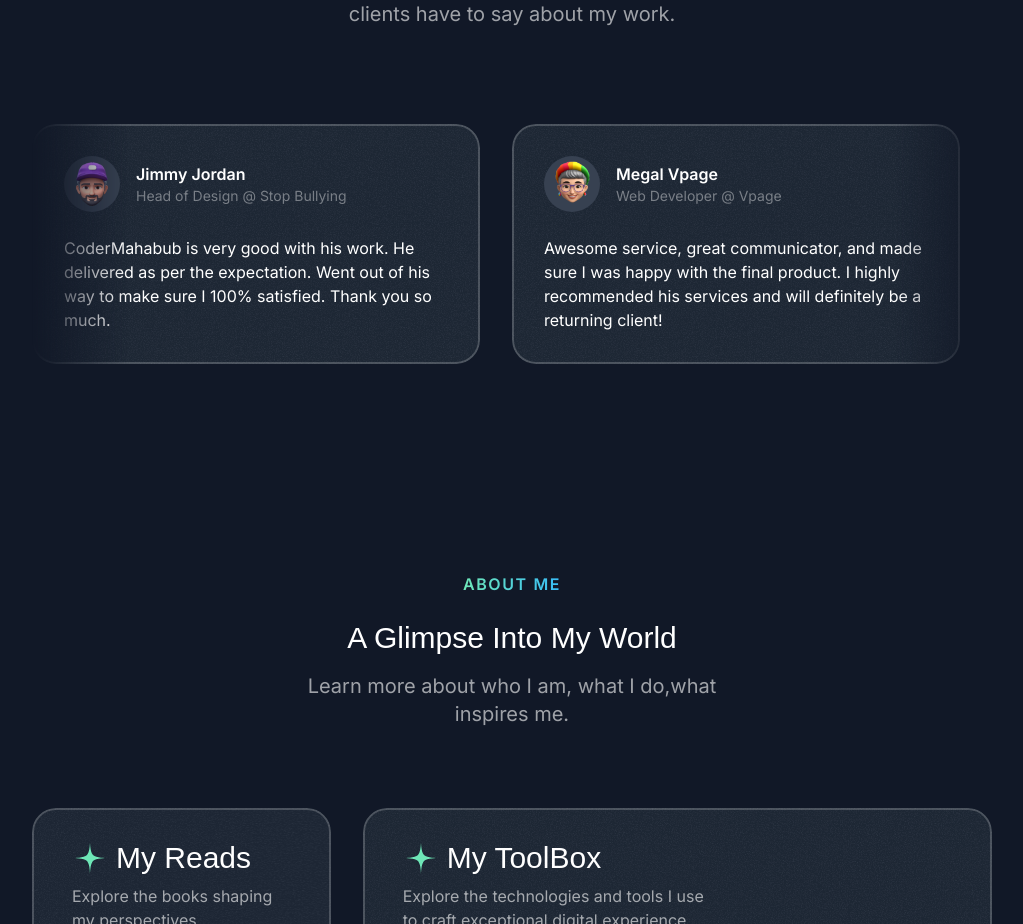
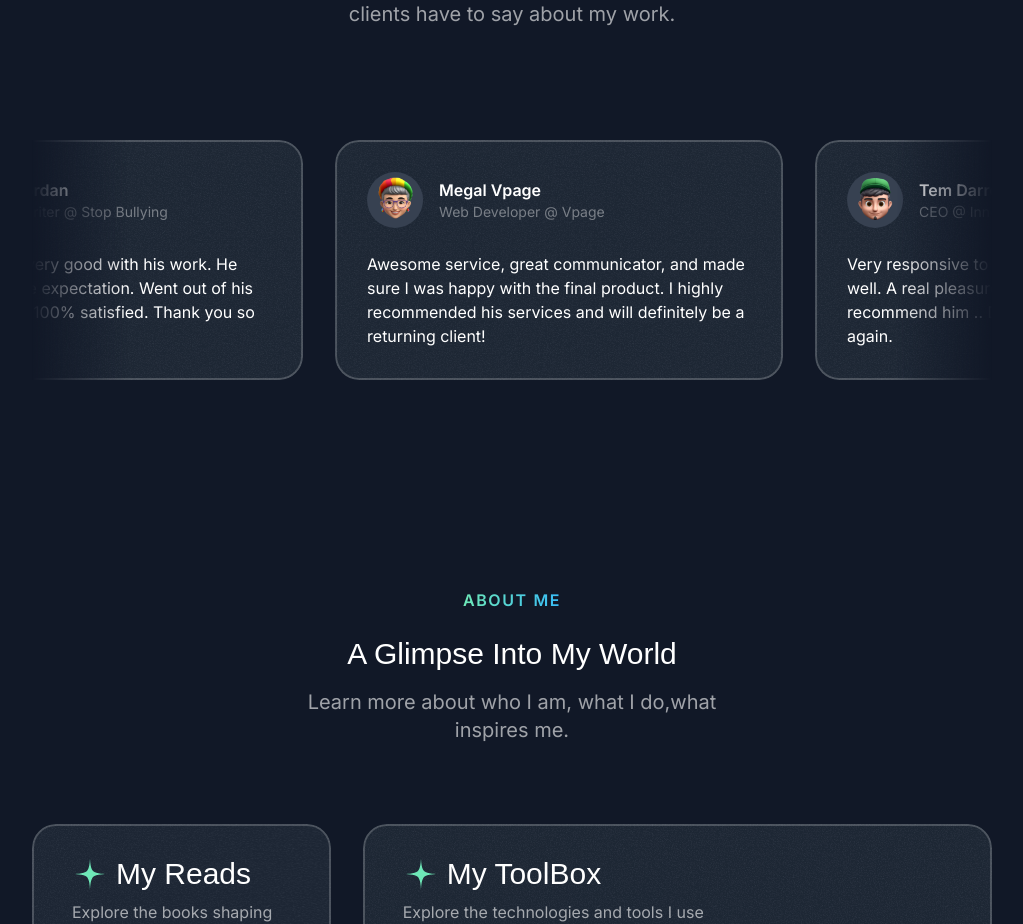
Before and after one commit to CoderMahabub/my-portfolio, a Next.js app: page / in a window 1280 px wide. Shown: the part 3308-4232 px from the top of the page, without its empty margins (128-1151 px from the left). Built offline with nearby package versions, Linux system fonts and the light colour scheme; a web font is replaced by a local one.

Commit message:
Clients Animation

```diff
--- a/src/sections/Testimonials.tsx
+++ b/src/sections/Testimonials.tsx
@@ -7,11 +7,12 @@ import { SectionHeader } from "@/components/SectionHeader";
 import Image from "next/image";
 import grainImage from "@/assets/images/grain.jpg";
 import { Card } from "@/components/Card";
+import { Fragment } from "react";
 
 const testimonials = [
   {
     name: "Jimmy Jordan",
-    position: "Head of Design @ Stop Bullying",
+    position: "Owner & Writer @ Stop Bullying",
     text: "CoderMahabub is very good with his work. He delivered as per the expectation. Went out of his way to make sure I 100% satisfied. Thank you so much.",
     avatar: memojiAvatar1,
   },
@@ -52,12 +53,14 @@ export const TestimonialsSection = () => {
           description="Do not Just take my word for it. See what my clients have to say about
         my work."
         />
-        <div className="mt-16 lg:mt-24 flex overflow-x-clip [mask-image:linear-gradient(to_right,transparent,black_10%,black_90%,transparent)]">
-          <div className="flex gap-8 flex-none">
+        <div className="mt-12 lg:mt-24 flex overflow-x-clip [mask-image:linear-gradient(to_right,transparent,black_10%,black_90%,transparent)] py-4 -my-4">
+          <div className="flex gap-8 flex-none animate-move-left [animation-duration:90s] hover:[animation-play-state:paused]">
+            {[...new Array(2)].fill(0).map((_, index) => (
+              <Fragment key={index}>
                 {testimonials.map((testimonial) => (
                   <Card
                     key={testimonial.name}
-                className="max-w-xs p-6 md:p-8 md:max-w-md"
+                    className="max-w-xs p-6 md:p-8 md:max-w-md hover:-rotate-3 transition duration-300"
                   >
                     <div className="flex gap-4 items-center">
                       <div className="size-14 bg-gray-700 inline-flex items-center justify-center rounded-full flex-shrink-0">
@@ -79,6 +82,8 @@ export const TestimonialsSection = () => {
                     </p>
                   </Card>
                 ))}
+              </Fragment>
+            ))}
           </div>
         </div>
       </div>
```
Lines whose indentation alone changed are shown as unchanged.
